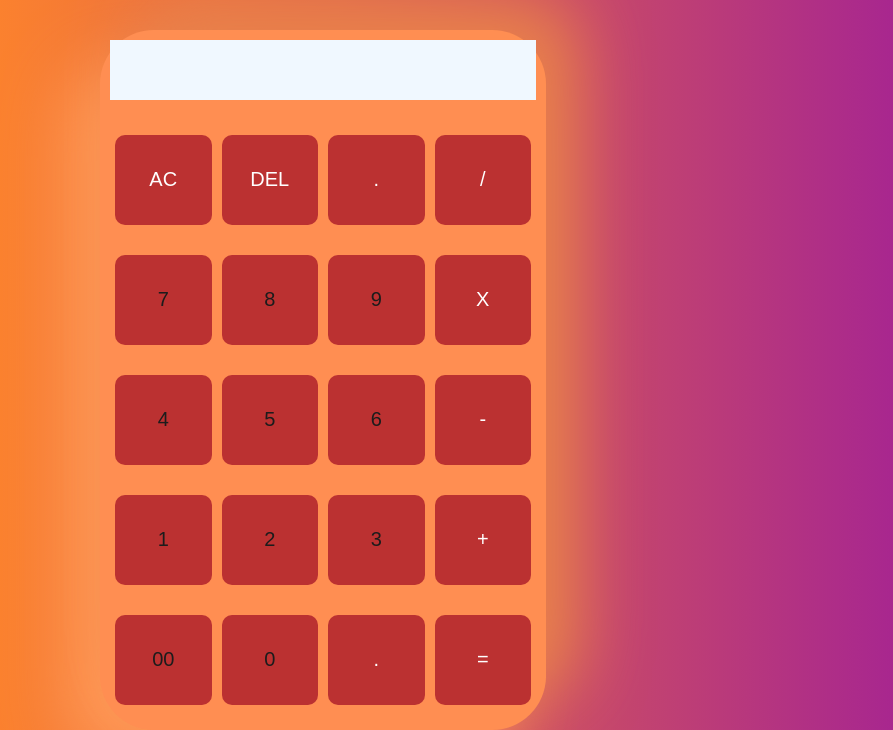
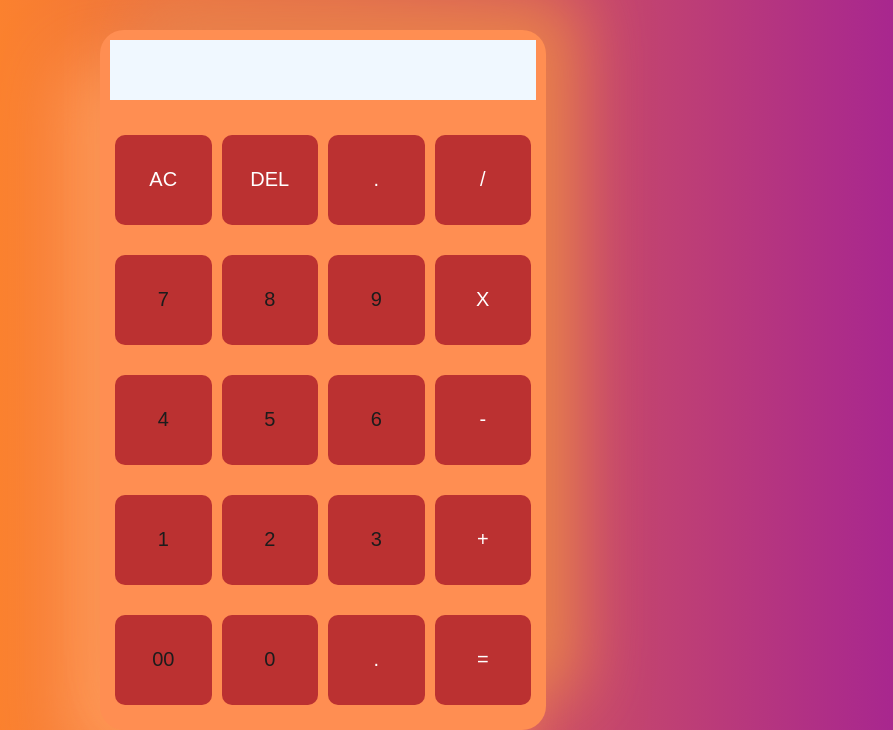
Before and after one commit to Olly3dp/Calculator-GX-Colors, a plain HTML site: page index.html in a window 1280 px wide. Shown: the part 85-815 px from the top of the page, without its empty margins (317-1210 px from the left). Drawn offline with Linux system fonts and the light colour scheme.

Commit message:
Update style.css

```diff
--- a/style.css
+++ b/style.css
@@ -24,8 +24,7 @@ h1{
 
     margin:auto;
     padding: 10px;
-    border-radius: 3px;
-    border-radius: 54px;
+    border-radius: 24px;
     background: #ff8e52;
     box-shadow:  33px -33px 66px #e8814b,
              -33px 33px 66px #ff9b59;
```
